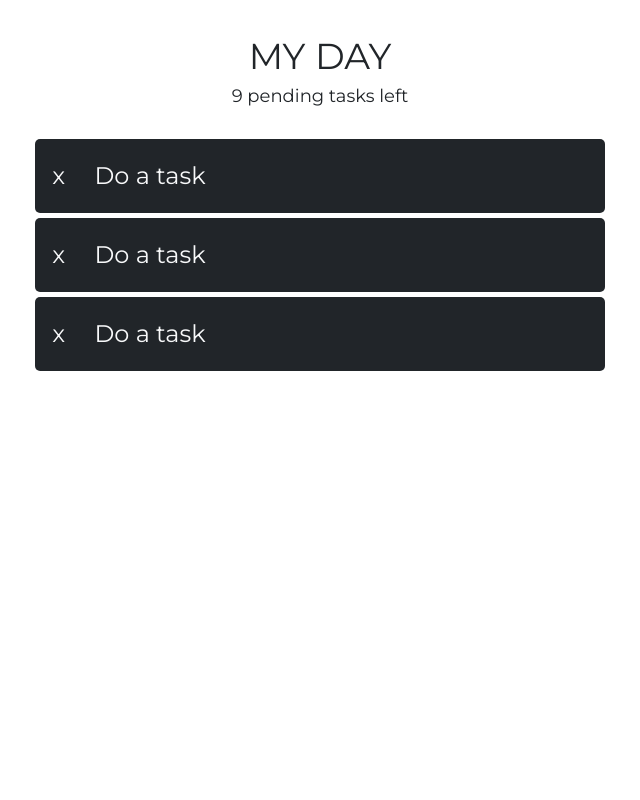
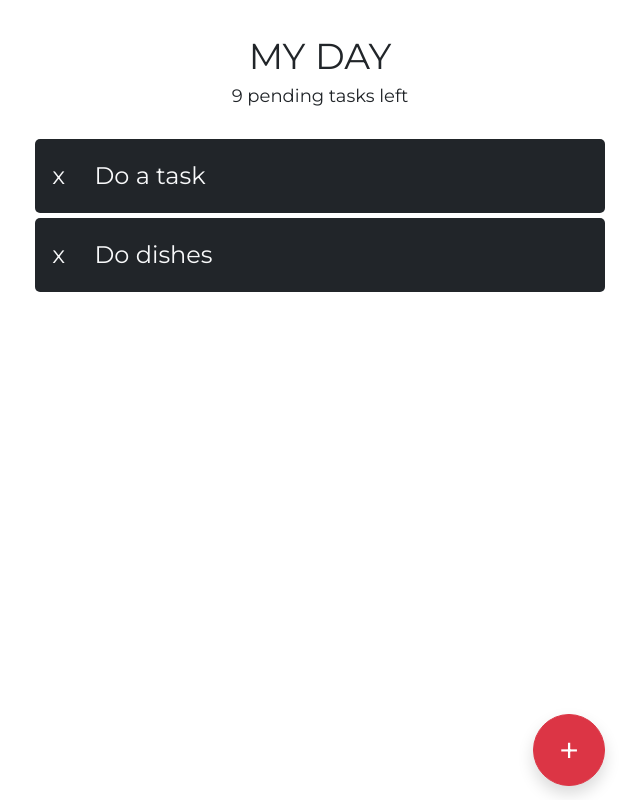
Before and after one commit to jordanmccollam/simple-todo, a React (Create React App) app in the folder client/: page / in a window 1280 px wide. Shown: the whole page, without its empty margins (320-960 px from the left). Built offline with nearby package versions, Linux system fonts and the light colour scheme.

Commit message:
Added a dynamically positioned button for adding tasks (not functional yet)

```diff
--- a/client/src/App.js
+++ b/client/src/App.js
@@ -1,29 +1,60 @@
-import { Container, Row, Col } from 'react-bootstrap';
+import { useState } from 'react';
+import { Container, Row, Col, Button } from 'react-bootstrap';
 import { Heading, Task } from './components';
 // import './app.scss';
 
+const test_tasks = [
+  {
+    task: "Do a task"
+  },
+  {
+    task: "Do dishes"
+  },
+  // {
+  //   task: "Make bed"
+  // },
+  // {
+  //   task: "Make bed"
+  // },
+  // {
+  //   task: "Make bed"
+  // },
+  // {
+  //   task: "Make bed"
+  // },
+  // {
+  //   task: "Make bed"
+  // },
+  // {
+  //   task: "Make bed"
+  // },
+]
+
 function App() {
+  const [tasks, setTasks] = useState(test_tasks)
+
   return (
     <div className='App'>
 
-      <Container>
-        <Row>
+      <Container className='app-container'>
+        <Row className='app-header'>
           <Col>
             <Heading subtext={`9 pending tasks left`} >MY DAY</Heading>
           </Col>
         </Row>
 
-        <Row className='d-flex justify-content-center'>
-          <Col xs={11} lg={10} xl={6}>
+        <Row className='app-main-content d-flex justify-content-center'>
+          <Col xs={11} lg={10} xl={6} className='task-list'>
             {/* Tasks go here */}
-            <Task task="Do a task" />
-            <Task task="Do a task" />
-            <Task task="Do a task" />
+            {tasks.map((task, task_index) => (
+              <Task key={`task-${task_index}`} task={task.task} />
+            ))}
 
+            <Button variant='danger' className='rounded-circle add-task-btn shadow' >+</Button>
           </Col>
         </Row>
+
       </Container>
-
     </div>
   );
 }
--- a/client/src/app.scss
+++ b/client/src/app.scss
@@ -8,4 +8,35 @@
     font-size: 24px;
     // font-family: 'Karla', sans-serif;
     font-family: 'Montserrat', sans-serif;
+    position: relative;
+
+    .app-container {
+        height: 100vh;
+        display: flex;
+        flex-direction: column;
+
+        .app-header {
+            // background-color: lightblue; // for testing
+        }
+
+        .app-main-content {
+            // background-color: pink; // for testing
+            flex: 1;
+        }
+    }
 }
+
+.task-list {
+    height: 100%;
+    position: relative;
+}
+
+.add-task-btn {
+    width: 2em;
+    height: 2em;
+    font-size: $font-04;
+
+    position: absolute;
+    bottom: $space-01;
+    right: 0;
+}
--- a/client/src/components/Heading/heading.scss
+++ b/client/src/components/Heading/heading.scss
@@ -5,7 +5,7 @@
     font-family: 'Montserrat', sans-serif;
     font-size: $font-04;
     text-align: center;
-    padding: $space-01 0;
+    padding: $space-02 0;
     border-radius: $border-radius;
 
     &-filled {
--- a/client/src/components/Task/Task.js
+++ b/client/src/components/Task/Task.js
@@ -3,7 +3,9 @@ import './task.scss';
 
 const Task = (props) => {
     return (
-        <Row className='task'>
+        <Row className={`task ${props.isEmpty ? 'task-empty' : ''}`}>
+            {!props.isEmpty && (
+            <>
                 <Col xs={1} className='text-center'>
                     {/* Checkbox here */}
                     x
@@ -12,6 +14,8 @@ const Task = (props) => {
                     {/* task here here */}
                     {props.task}
                 </Col>
+            </>
+            )}
         </Row>
     )
 }
--- a/client/src/components/Task/task.scss
+++ b/client/src/components/Task/task.scss
@@ -1,10 +1,14 @@
 @import "../../app.scss";
 
 .task {
-    padding: $space-01 0;
+    padding: $space-02 0;
     border-radius: $border-radius;
     background-color: $dark;
     color: $light;
 
     margin-bottom: $space-00; // to create a gap between items
+
+    &-empty {
+        background-color: grey;
+    }
 }
--- a/client/src/variables.scss
+++ b/client/src/variables.scss
@@ -1,6 +1,7 @@
 // SPACING
 $space-00: .2em;
-$space-01: .8em;
+$space-01: .4em;
+$space-02: .8em;
 // -------
 
 // FONT SIZES
```
Also changed, not shown: 1 other file (tests, documents, lock files or other folders). Lines whose indentation alone changed are shown as unchanged.
